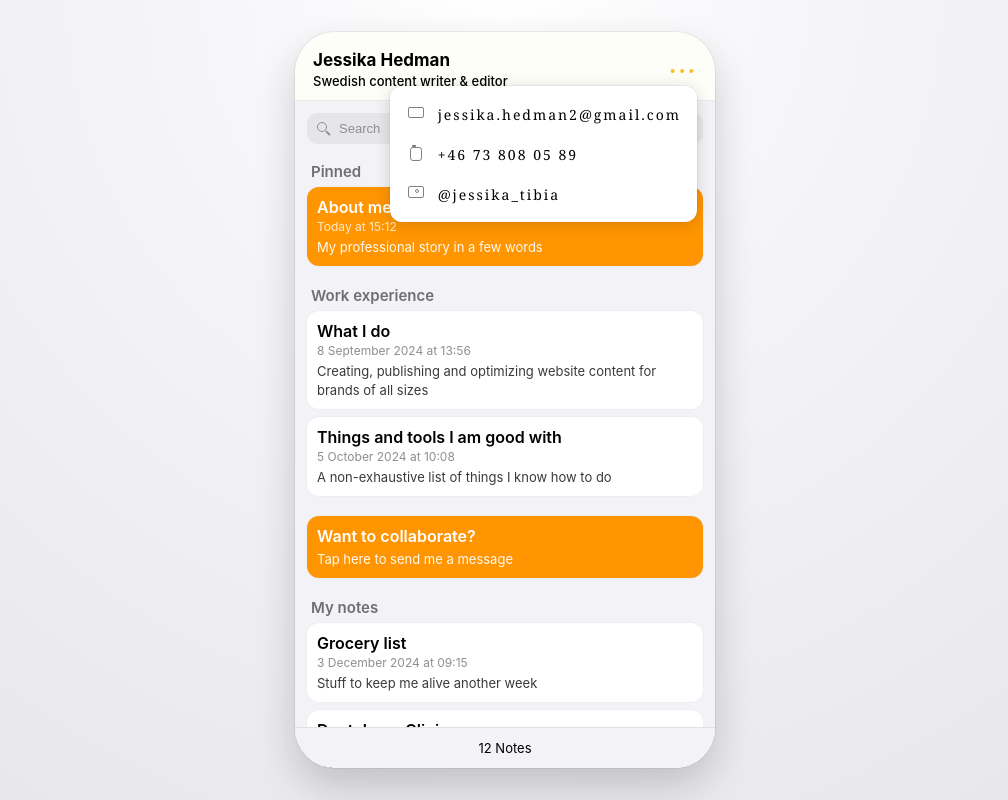
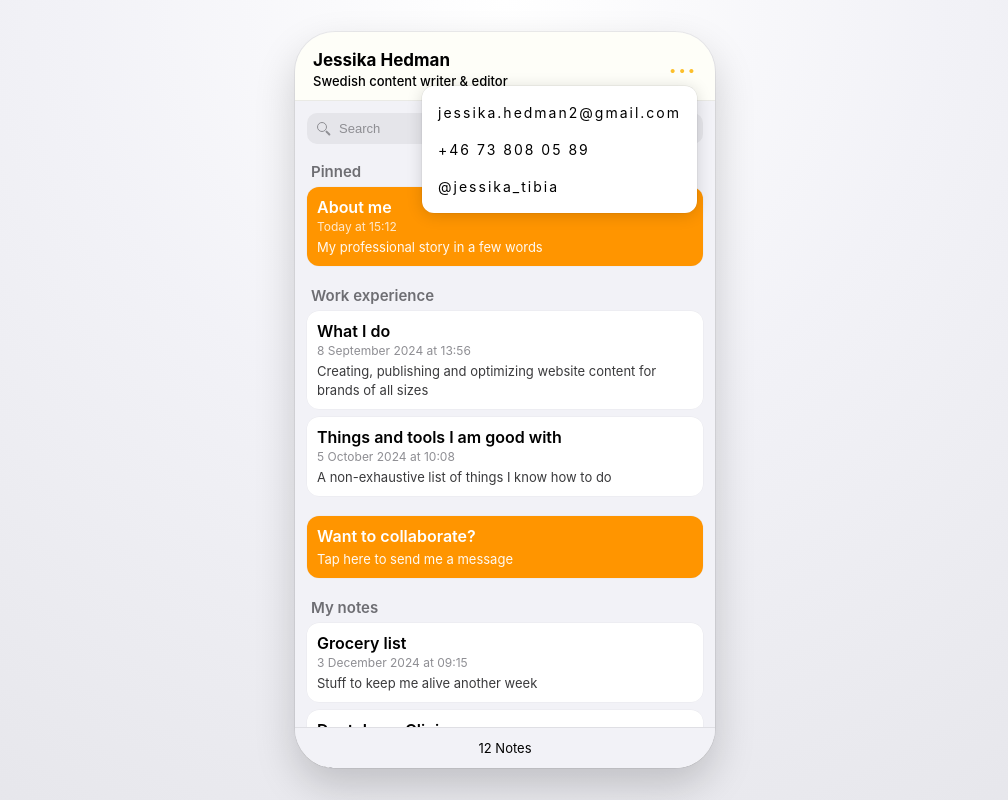
Before and after one commit to jessikahedman/jessikas-site, a website: page index.html in a window 1280 px wide. Both pictures are taken after a click on the button "•••". Shown: the whole page, without its empty margins (135-1143 px from the left). Drawn offline with Linux system fonts and the light colour scheme.

Commit message:
Revert font to system font and remove icons from dropdown menu

```diff
--- a/index.html
+++ b/index.html
@@ -25,15 +25,12 @@
             <button class="nav-menu-trigger" type="button" aria-label="Contact menu">•••</button>
             <div class="nav-menu-dropdown" id="menu-dropdown-1">
               <a href="mailto:jessika.hedman2@gmail.com" class="menu-item">
-                <span class="menu-icon email-icon"></span>
                 <span class="menu-text">jessika.hedman2@gmail.com</span>
               </a>
               <a href="tel:+46738080589" class="menu-item">
-                <span class="menu-icon phone-icon"></span>
                 <span class="menu-text">+46 73 808 05 89</span>
               </a>
               <a href="https://instagram.com/jessika_tibia" target="_blank" rel="noopener noreferrer" class="menu-item">
-                <span class="menu-icon instagram-icon"></span>
                 <span class="menu-text">@jessika_tibia</span>
               </a>
             </div>
@@ -210,15 +207,12 @@
             <button class="nav-menu-trigger" type="button" aria-label="Contact menu">•••</button>
             <div class="nav-menu-dropdown" id="menu-dropdown-2">
               <a href="mailto:jessika.hedman2@gmail.com" class="menu-item">
-                <span class="menu-icon email-icon"></span>
                 <span class="menu-text">jessika.hedman2@gmail.com</span>
               </a>
               <a href="tel:+46738080589" class="menu-item">
-                <span class="menu-icon phone-icon"></span>
                 <span class="menu-text">+46 73 808 05 89</span>
               </a>
               <a href="https://instagram.com/jessika_tibia" target="_blank" rel="noopener noreferrer" class="menu-item">
-                <span class="menu-icon instagram-icon"></span>
                 <span class="menu-text">@jessika_tibia</span>
               </a>
             </div>
--- a/styles.css
+++ b/styles.css
@@ -137,13 +137,12 @@ body {
 .menu-item {
   display: flex;
   align-items: center;
-  gap: 12px;
   padding: 10px 16px;
   text-decoration: none;
   color: #000;
   font-size: 14px;
   font-weight: 400;
-  font-family: Georgia, "Times New Roman", Times, serif;
+  font-family: -apple-system, BlinkMacSystemFont, "SF Pro Text", system-ui, sans-serif;
   transition: background-color 0.1s;
   cursor: pointer;
 }
@@ -169,7 +168,7 @@ body {
   flex: 1;
   color: #000;
   font-weight: 400;
-  font-family: Georgia, "Times New Roman", Times, serif;
+  font-family: -apple-system, BlinkMacSystemFont, "SF Pro Text", system-ui, sans-serif;
 }
 
 /* Email icon - envelope */
@@ -539,7 +538,6 @@ body {
   color: #111;
   white-space: pre-line;
   text-align: left;
-  font-family: Georgia, "Times New Roman", Times, serif;
 }
 
 .note-detail-body > *:not(.note-image-container),
```
